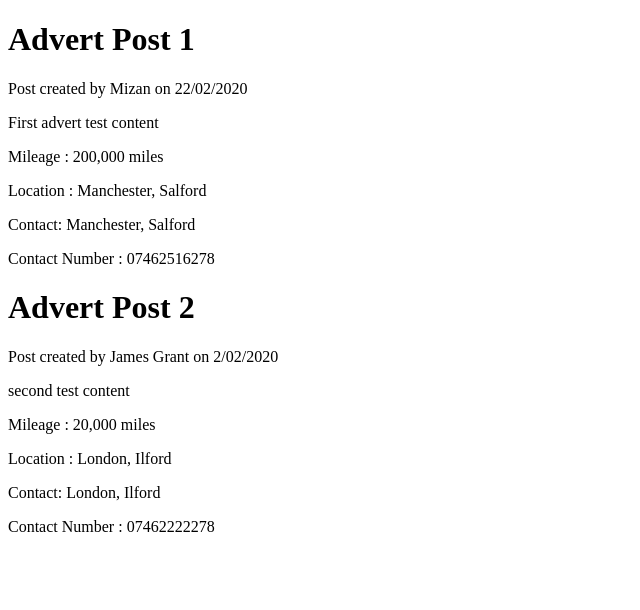
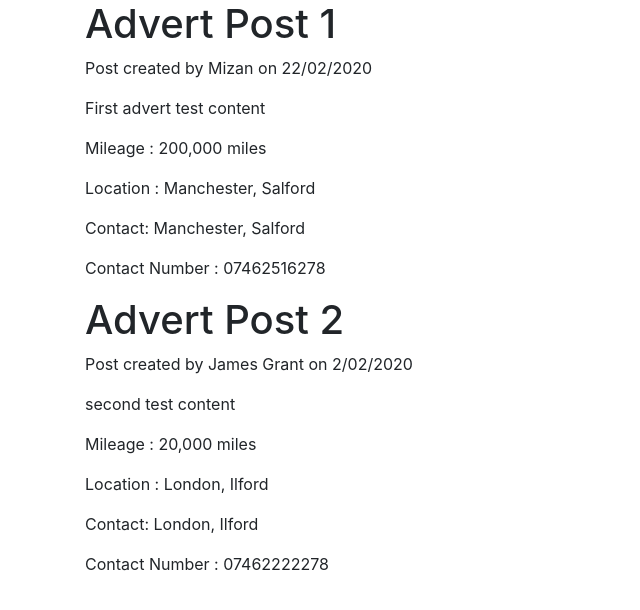
Before and after one commit to code-wizard91/Docker-MotorTrade, a Flask app: page / in a window 1280 px wide. Shown: the top 610 px of the page, without its empty margins (0-640 px from the left). Run offline with Flask 2, Linux system fonts and the light colour scheme; some libraries are stand-ins or nearby versions.

Commit message:
adding new flask updates

```diff
--- a/templates/layout.html
+++ b/templates/layout.html
@@ -1,6 +1,14 @@
 <!DOCTYPE html>
 <html>
 <head>
+
+	    <!-- Required meta tags -->
+    <meta charset="utf-8">
+    <meta name="viewport" content="width=device-width, initial-scale=1, shrink-to-fit=no">
+
+    <!-- Bootstrap CSS -->
+    <link rel="stylesheet" href="https://stackpath.bootstrapcdn.com/bootstrap/4.4.1/css/bootstrap.min.css" integrity="sha384-Vkoo8x4CGsO3+Hhxv8T/Q5PaXtkKtu6ug5TOeNV6gBiFeWPGFN9MuhOf23Q9Ifjh" crossorigin="anonymous">
+
 
 	{% if title  %}
 
@@ -13,7 +21,22 @@
 </head>
 <body>
 
-	{% block content %}{% endblock %}
+	<div class="container">
+
+		{% block content %}{% endblock %}
+
+
+	</div>
+
+
+
+
+	<!-- Optional JavaScript -->
+    <!-- jQuery first, then Popper.js, then Bootstrap JS -->
+    <script src="https://code.jquery.com/jquery-3.4.1.slim.min.js" integrity="sha384-J6qa4849blE2+poT4WnyKhv5vZF5SrPo0iEjwBvKU7imGFAV0wwj1yYfoRSJoZ+n" crossorigin="anonymous"></script>
+    <script src="https://cdn.jsdelivr.net/npm/popper.js@1.16.0/dist/umd/popper.min.js" integrity="sha384-Q6E9RHvbIyZFJoft+2mJbHaEWldlvI9IOYy5n3zV9zzTtmI3UksdQRVvoxMfooAo" crossorigin="anonymous"></script>
+    <script src="https://stackpath.bootstrapcdn.com/bootstrap/4.4.1/js/bootstrap.min.js" integrity="sha384-wfSDF2E50Y2D1uUdj0O3uMBJnjuUD4Ih7YwaYd1iqfktj0Uod8GCExl3Og8ifwB6" crossorigin="anonymous"></script>
+
 
 </body>
 </html>
```
